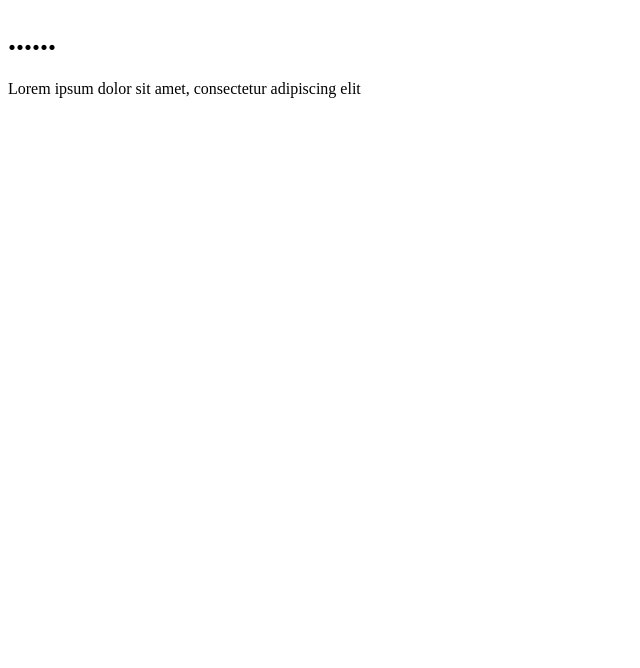
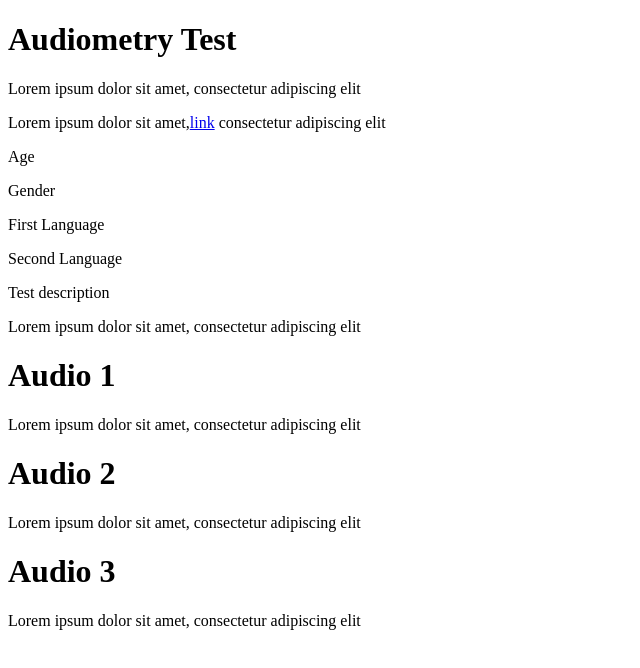
Before and after one commit to ludicorgi/ludicorgi.github.io, a plain HTML site: page index.html in a window 1280 px wide. Shown: the whole page, without its empty margins (0-640 px from the left). Drawn offline with Linux system fonts and the light colour scheme.

Commit message:
content update

```diff
--- a/index.html
+++ b/index.html
@@ -8,8 +8,28 @@
   </head>
   <body>
     <main>
-        <h1>......</h1>
+        <h1>Audiometry Test</h1>
         <p>Lorem ipsum dolor sit amet, consectetur adipiscing elit</p>
+        <p>Lorem ipsum dolor sit amet,<a href = "https://rnid.org.uk/information-and-support/take-online-hearing-check/check-hearing/" >link</a> consectetur adipiscing elit</p>
+
+        <p>Age</p>
+        <p>Gender</p>
+        <p>First Language</p>
+        <p>Second Language</p>
+
+        <p>Test description</p>
+        <p>Lorem ipsum dolor sit amet, consectetur adipiscing elit</p>
+
+        <h1>Audio 1</h1>
+        <p>Lorem ipsum dolor sit amet, consectetur adipiscing elit</p>
+
+        <h1>Audio 2</h1>
+        <p>Lorem ipsum dolor sit amet, consectetur adipiscing elit</p>
+
+        <h1>Audio 3</h1>
+        <p>Lorem ipsum dolor sit amet, consectetur adipiscing elit</p>
+
+
     </main>
   </body>
 </html>
```
